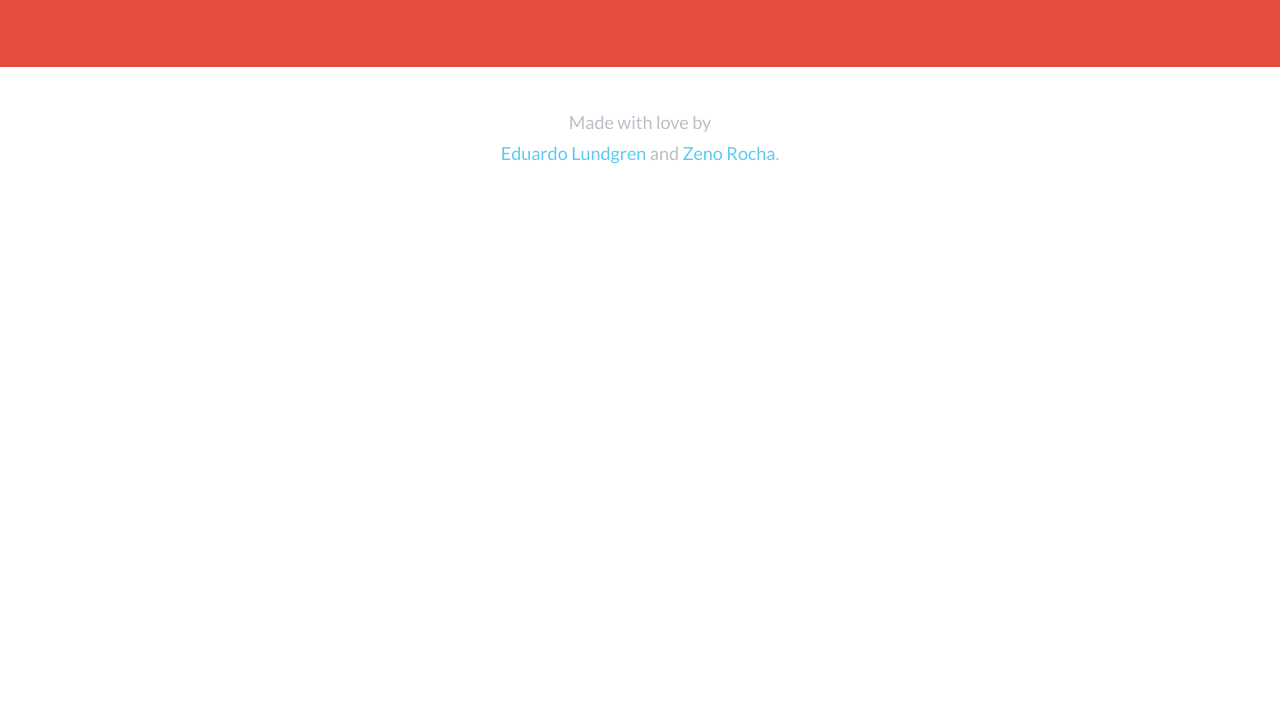
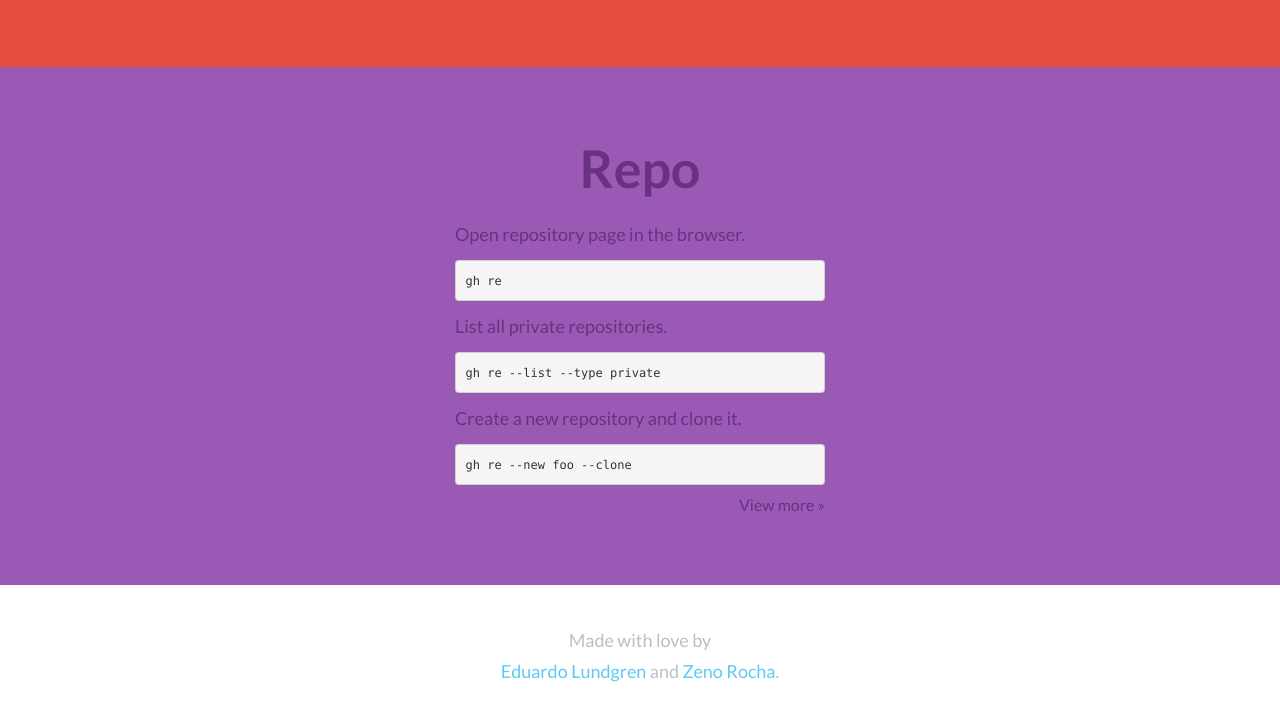
Before and after one commit to node-gh/gh, a plain HTML site: page index.html in a window 1280 px wide. Shown: the part 2939-3660 px from the top of the page. Before the commit the page ends 3158 px from the top, so only its background shows below. Drawn offline with Linux system fonts and the light colour scheme.

Commit message:
Add instructions for repo command

```diff
--- a/css/custom.css
+++ b/css/custom.css
@@ -139,6 +139,20 @@ iframe {
   color: #983228;
 }
 
+/* Repo
+   ========================================================================== */
+
+.repo {
+  background: #9B59B6;
+}
+
+.repo h2,
+.repo p,
+.repo a {
+  color: #693181;
+}
+
+
 /* ==========================================================================
    Footer
    ========================================================================== */
--- a/index.html
+++ b/index.html
@@ -175,6 +175,42 @@
     </div>
     <!-- /.notifications -->
 
+    <div class="repo content">
+      <div class="container">
+        <div class="row">
+          <div class="span12">
+            <h2>Repo</h2>
+          </div>
+        </div>
+        <div class="row">
+          <div class="span4"></div>
+          <div class="span4">
+            <p>Open repository page in the browser.</p>
+            <pre><code>gh re</code></pre>
+          </div>
+          <div class="span4"></div>
+        </div>
+        <div class="row">
+          <div class="span4"></div>
+          <div class="span4">
+            <p>List all private repositories.</p>
+            <pre><code>gh re --list --type private</code></pre>
+          </div>
+          <div class="span4"></div>
+        </div>
+        <div class="row">
+          <div class="span4"></div>
+          <div class="span4">
+            <p>Create a new repository and clone it.</p>
+            <pre><code>gh re --new foo --clone</code></pre>
+            <a class="view-more pull-right" href="https://github.com/eduardolundgren/node-gh#repo">View more &raquo;</a>
+          </div>
+          <div class="span4"></div>
+        </div>
+      </div>
+    </div>
+    <!-- /.repo -->
+
     <div class="bottom-menu">
       <div class="container">
         <div class="row">
```
